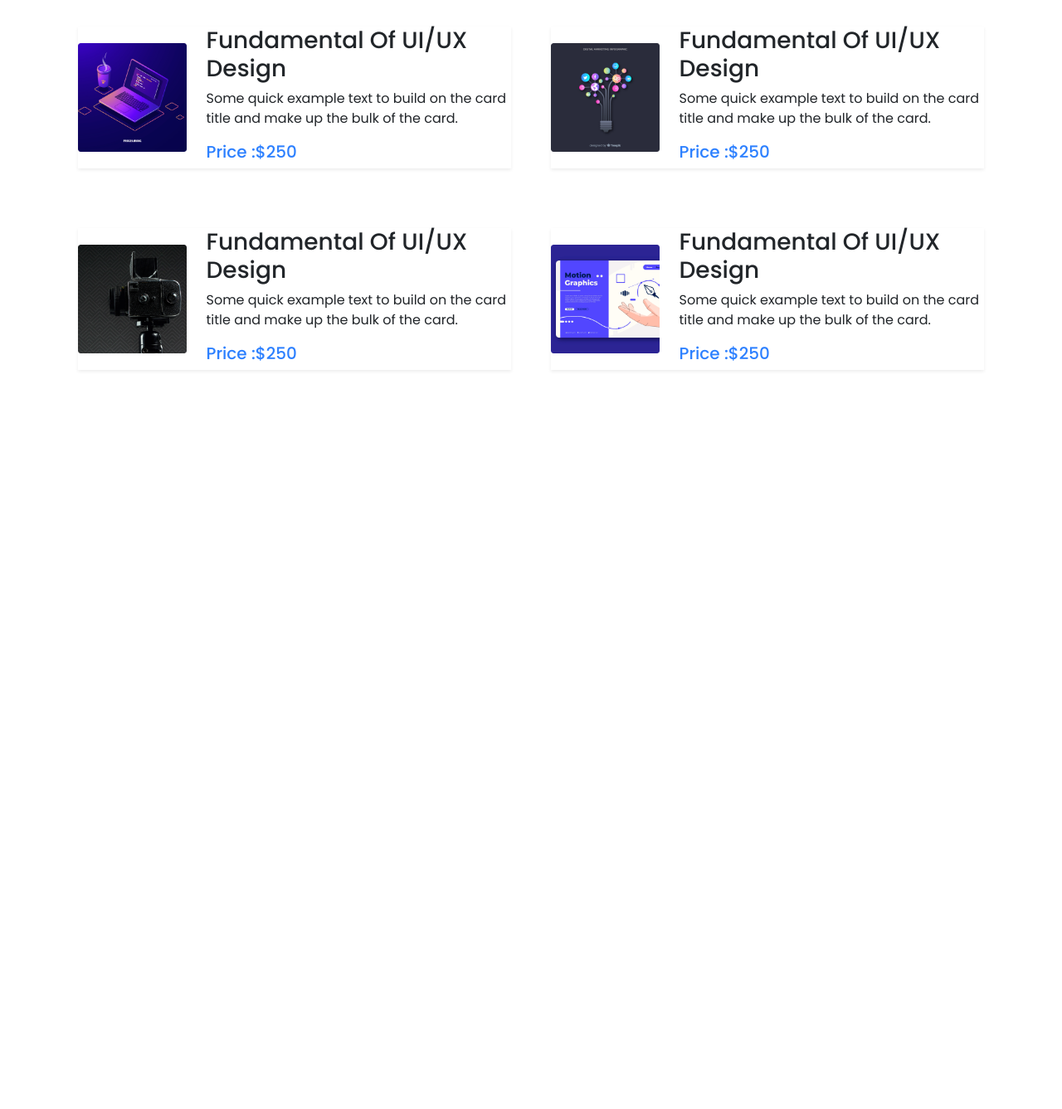
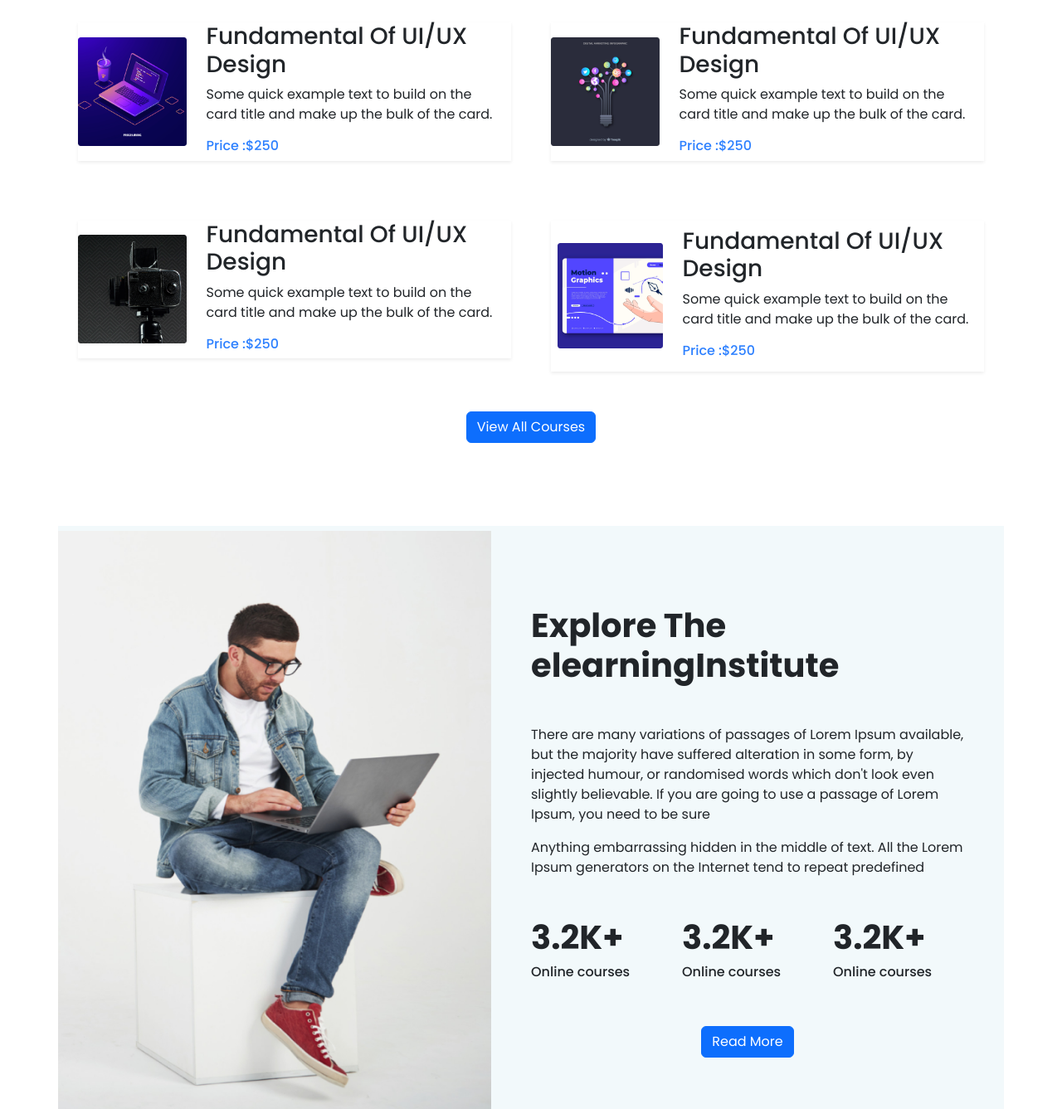
Before and after one commit to joy-biswas-info/creativeit, a plain HTML site: page index.html in a window 1280 px wide. Shown: the part 1343-2680 px from the top of the page at 83% size. Before the commit the page ends 1861 px from the top, so only its background shows below. Drawn offline with Linux system fonts and the light colour scheme.

Commit message:
About section Added

```diff
--- a/css/styles.css
+++ b/css/styles.css
@@ -58,3 +58,8 @@ section{
 .primary-background{
     background-color: var(--primary-color);
 }
+
+/* About Section Code  */
+#about{
+    background-color: rgba(173, 216, 230, 0.158);
+}
--- a/index.html
+++ b/index.html
@@ -99,13 +99,13 @@
         <div class="row courses">
 
             <div class="col col-lg-6 mb-4 p-4">
-                <div class="d-flex gap-4 align-items-center shadow-sm ">
+                <div class="d-flex gap-4 align-items-center shadow-sm">
                     <img class="col-md-3" src="./images/course/course-1.png" alt="">
-                    <div class="d-flex-column">
-                        <h3>Fundamental Of UI/UX Design</h3>
+                    <div class="pe-2">
+                        <h3 class="fs-4">Fundamental Of UI/UX Design</h3>
                     <p>Some quick example text to build on the card title
                         and make up the bulk of the card.</p>
-                        <h5 class="primary-color">Price :$250</h5>
+                        <h5 class="primary-color fs-6">Price :$250</h5>
                     </div>
                 </div>
             </div>
@@ -113,11 +113,11 @@
             <div class="col col-lg-6 mb-4 p-4">
                 <div class="d-flex gap-4 align-items-center shadow-sm">
                     <img class="col-md-3" src="./images/course/course-2.png" alt="">
-                    <div class="d-flex-column">
+                    <div class="pe-2">
                         <h3>Fundamental Of UI/UX Design</h3>
                     <p>Some quick example text to build on the card title
                         and make up the bulk of the card.</p>
-                        <h5 class="primary-color">Price :$250</h5>
+                        <h5 class="primary-color fs-6">Price :$250</h5>
                     </div>
                 </div>
             </div>
@@ -126,11 +126,11 @@
             <div class="col col-lg-6 mb-4 p-4">
                 <div class="d-flex gap-4 align-items-center shadow-sm">
                     <img class="col-md-3" src="./images/course/course-3.png" alt="">
-                    <div class="d-flex-column">
+                    <div class="pe-2">
                         <h3>Fundamental Of UI/UX Design</h3>
                     <p>Some quick example text to build on the card title
                         and make up the bulk of the card.</p>
-                        <h5 class="primary-color">Price :$250</h5>
+                        <h5 class="primary-color fs-6">Price :$250</h5>
                     </div>
                 </div>
             </div>
@@ -139,11 +139,11 @@
             <div class="col col-lg-6 mb-4 p-4">
                 <div class="d-flex gap-4 align-items-center shadow-sm">
                     <img class="col-md-3" src="./images/course/course-4.png" alt="">
-                    <div class="d-flex-column">
+                    <div class="pe-2">
                         <h3>Fundamental Of UI/UX Design</h3>
                     <p>Some quick example text to build on the card title
                         and make up the bulk of the card.</p>
-                        <h5 class="primary-color">Price :$250</h5>
+                        <h5 class="primary-color fs-6">Price :$250</h5>
                     </div>
                 </div>
             </div>
@@ -152,40 +152,69 @@
             <div class="col col-lg-6 mb-4 p-4">
                 <div class="d-flex gap-4 align-items-center shadow-sm">
                     <img class="col-md-3" src="./images/course/course-5.png" alt="">
-                    <div class="d-flex-column">
+                    <div class="pe-2">
                         <h3>Fundamental Of UI/UX Design</h3>
                     <p>Some quick example text to build on the card title
                         and make up the bulk of the card.</p>
-                        <h5 class="primary-color">Price :$250</h5>
+                        <h5 class="primary-color fs-6">Price :$250</h5>
                     </div>
                 </div>
             </div>
 
 
             <div class="col col-lg-6 mb-4 p-4">
-                <div class="d-flex gap-4 align-items-center shadow-sm">
+                <div class="d-flex gap-4 align-items-center shadow-sm p-2">
                     <img class="col-md-3" src="./images/course/course-6.png" alt="">
-                    <div class="d-flex-column">
+                    <div class="pe-2">
                         <h3>Fundamental Of UI/UX Design</h3>
                     <p>Some quick example text to build on the card title
                         and make up the bulk of the card.</p>
-                        <h5 class="primary-color">Price :$250</h5>
+                        <h5 class="primary-color fs-6">Price :$250</h5>
                     </div>
                 </div>
             </div>
-
-
-
-
-
-
-
-
-            </div>
         </div>
+    </div>
+    <button class="btn btn-primary mx-auto d-block">View All Courses</button>
     </section>
     <!-- Course Section End -->
 
+
+    <!-- About Section Start Here  -->
+    <section id="about" class="container" >
+        <div class="row align-items-center">
+            <div class="col cal-lg-6 m-0 p-0">
+                <img src="./images/working.png" alt="working" class="w-100">
+            </div>
+            <div class="col cal-lg-6 p-4 m-4">
+                <h2 class="fw-bold my-5 fs-1" >
+                    Explore The elearningInstitute</h2>
+                <p class="my-3">There are many variations of passages of Lorem Ipsum available, but the
+                    majority have suffered alteration in some form, by injected humour, or
+                    randomised words which don't look even slightly believable. If you are going
+                    to use a passage of Lorem Ipsum, you need to be sure</p>
+                <p class="my-3">Anything embarrassing hidden in the middle of text. All the Lorem Ipsum
+                    generators on the Internet tend to repeat predefined</p>
+                    <div class="row my-5">
+                        <div class="col col-md-4">
+                            <h3 class="fw-bold fs-1">3.2K+</h3>
+                            <h5 class="fs-6">Online courses</h5>
+                        </div>
+                        <div class="col col-md-4">
+                            <h3 class="fw-bold fs-1">3.2K+</h3>
+                            <h5 class="fs-6">Online courses</h5>
+                        </div>
+                        <div class="col col-md-4">
+                            <h3 class="fw-bold fs-1">3.2K+</h3>
+                            <h5 class="fs-6">Online courses</h5>
+                        </div>
+
+                    </div>
+                    <button class="btn btn-primary d-block mx-auto my-4">Read More</button>
+            </div>
+
+        </div>
+    </section>
 
 
 
```
